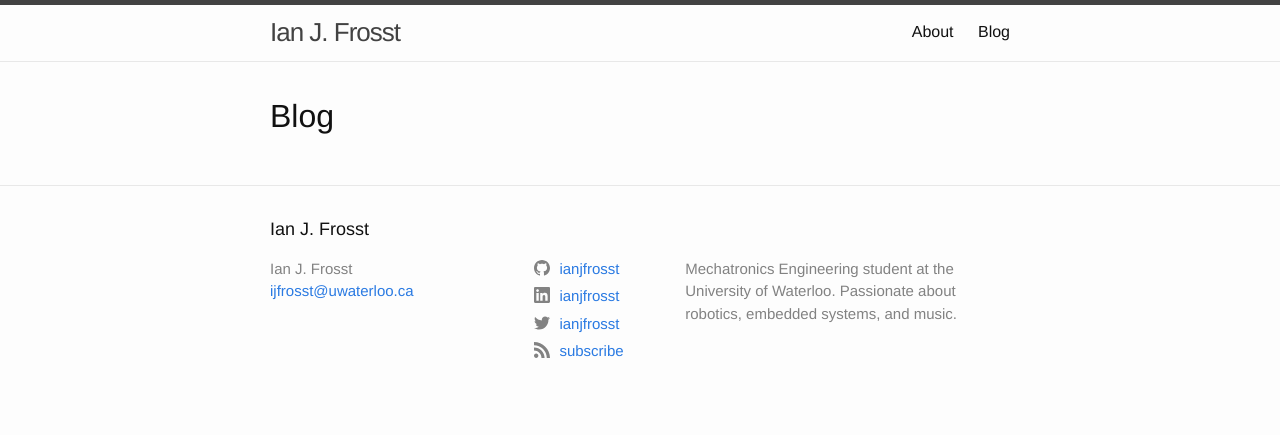
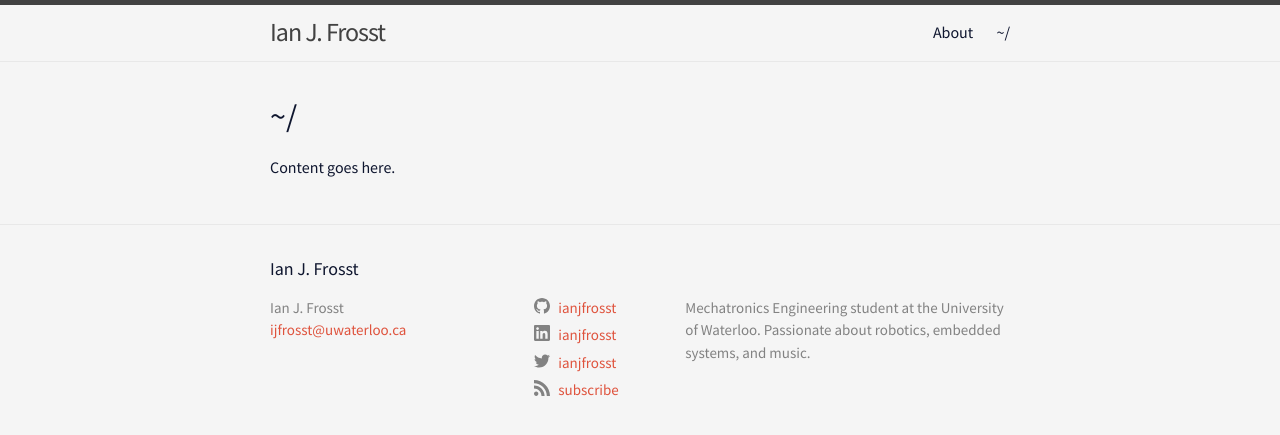
Before and after one commit to ianjfrosst/ianjfrosst.github.io, a Jekyll site: the page built from _pages/index.md, in a window 1280 px wide. Shown: the top 435 px of the page. Built offline with Jekyll 4.4.1, drawn with Linux system fonts in a browser that asks for light colours.

Commit message:
Upgrade default theme

```diff
--- a/_config.yml
+++ b/_config.yml
@@ -52,6 +52,9 @@ theme: minima
 minima:
     date_format: "%b %-d, %Y"
 
+timezone: America/Toronto
+encoding: utf-8
+
 # Build settings
 markdown: kramdown
 highlighter: rouge
--- a/_includes/head.html
+++ b/_includes/head.html
@@ -3,6 +3,7 @@
   <meta http-equiv="X-UA-Compatible" content="IE=edge">
   <meta name="viewport" content="width=device-width, initial-scale=1">
   {% seo %}
+  <link href='https://fonts.googleapis.com/css?family=Source Sans Pro' rel='stylesheet'>
   <link rel="stylesheet" href="{{ "/assets/main.css" | relative_url }}">
   {% feed_meta %}
   {% if jekyll.environment == 'production' and site.google_analytics %}
--- a/_pages/index.md
+++ b/_pages/index.md
@@ -1,5 +1,6 @@
 ---
 layout: home
-title: Blog
+title: ~/
 permalink: /
 ---
+Content goes here.
--- a/_sass/minima.scss
+++ b/_sass/minima.scss
@@ -2,7 +2,7 @@
 
 // Define defaults for each variable.
 
-$base-font-family: "Helvetica Neue", Helvetica, Arial, sans-serif !default;
+$base-font-family: "Source Sans Pro", Helvetica, Arial, sans-serif !default;
 $base-font-size:   16px !default;
 $base-font-weight: 400 !default;
 $small-font-size:  $base-font-size * 0.875 !default;
@@ -10,9 +10,15 @@ $base-line-height: 1.5 !default;
 
 $spacing-unit:     30px !default;
 
-$text-color:       #111 !default;
-$background-color: #fdfdfd !default;
-$brand-color:      #2a7ae2 !default;
+$colour1:          #DF533D !default;
+$colour2:          #0F162F !default;
+$colour3:          #6991AC !default;
+$colour4:          #C3D7DF !default;
+$colour5:          #F5F5F5 !default;
+
+$text-color:       $colour2 !default;
+$background-color: $colour5 !default;
+$brand-color:      $colour1 !default;
 
 $grey-color:       #828282 !default;
 $grey-color-light: lighten($grey-color, 40%) !default;
```
